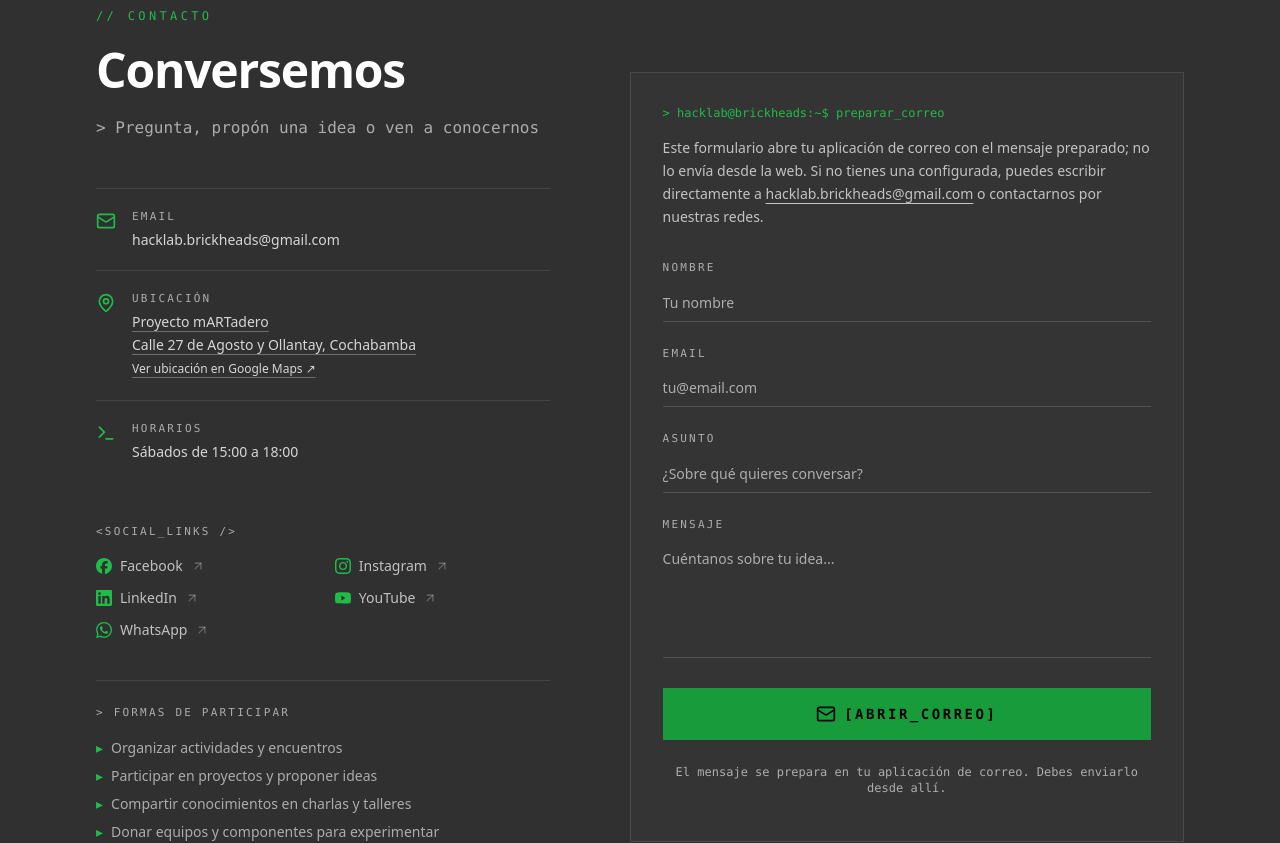
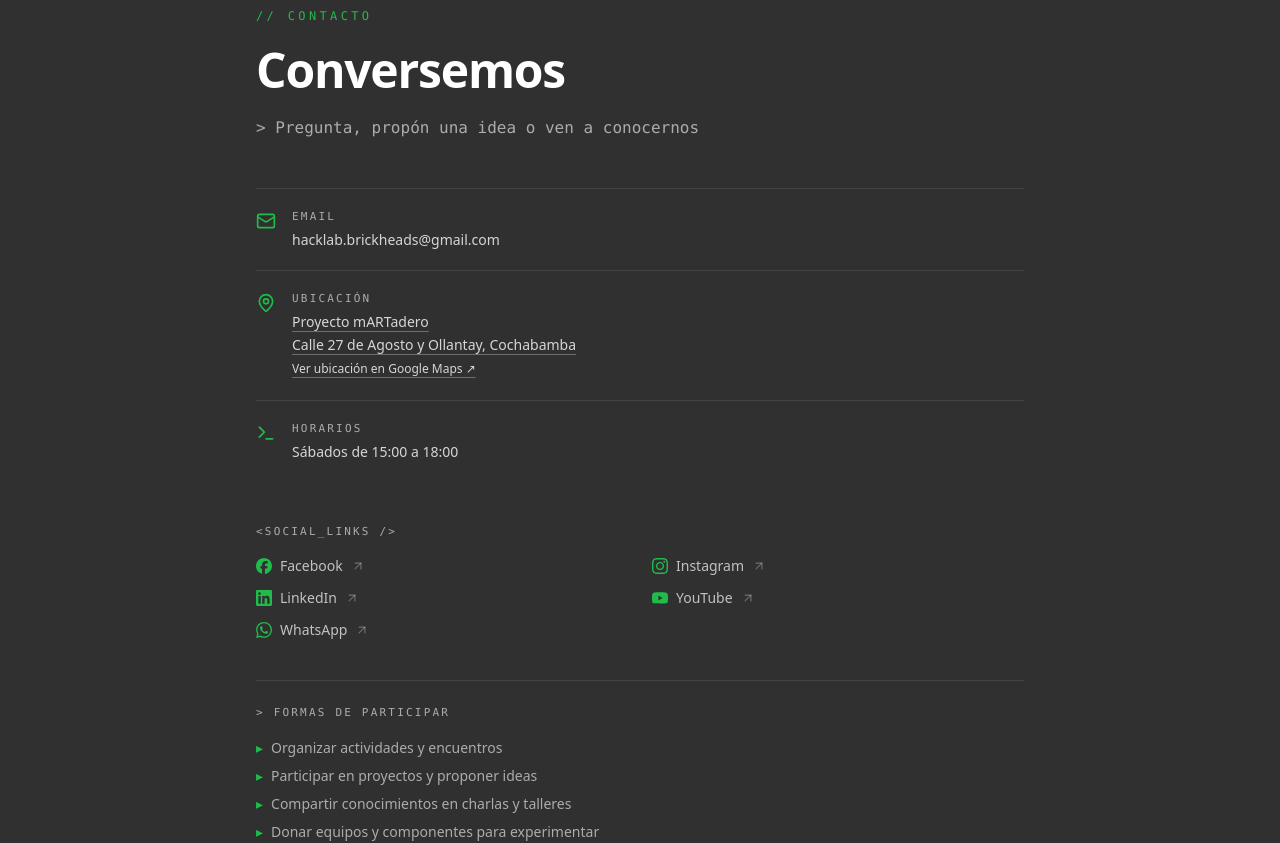
Before and after one commit to HackLab-BrickHeads-Cochabamba/website, a Nuxt app: page / in a window 1280 px wide. Shown: the part 4600-5443 px from the top of the page. Built offline with nearby package versions, Linux system fonts and the light colour scheme.

Commit message:
refactor(contact): eliminar formulario y simplificar distribución

```diff
--- a/src/components/site/Contact.vue
+++ b/src/components/site/Contact.vue
@@ -5,26 +5,7 @@ import {
   MapPin,
   Terminal,
 } from "lucide-vue-next";
-import { reactive } from "vue";
 import { socialLinks } from "~/data/social-links";
-
-const formData = reactive({
-  name: "",
-  email: "",
-  subject: "",
-  message: "",
-});
-
-const handleOpenEmail = () => {
-  const recipient = "hacklab.brickheads@gmail.com";
-  const subject = encodeURIComponent(formData.subject || "Contacto desde HackLab");
-  const body = encodeURIComponent(
-    `Nombre: ${formData.name}\nEmail: ${formData.email}\n\nMensaje:\n${formData.message}`,
-  );
-  window.location.href = `mailto:${recipient}?subject=${subject}&body=${body}`;
-};
-
-
 
 const opportunities = [
   "Organizar actividades y encuentros",
@@ -40,7 +21,7 @@ const opportunities = [
     class="relative border-t border-white/5 bg-white/[0.015] py-24 sm:py-32"
   >
     <div class="mx-auto max-w-6xl px-6 lg:px-8">
-      <div class="grid gap-16 lg:grid-cols-[0.9fr_1.1fr] lg:gap-20">
+      <div class="mx-auto max-w-3xl">
         <div>
           <SiteSectionHeader
             label="// Contacto"
@@ -146,104 +127,6 @@ const opportunities = [
           </div>
         </div>
 
-        <div
-          class="border border-white/10 bg-white/[0.02] p-6 sm:p-8 lg:mt-16"
-        >
-          <p class="font-mono text-xs text-[#189C3B]">
-            > hacklab@brickheads:~$ preparar_correo
-          </p>
-
-          <p id="email-help" class="mt-4 text-sm leading-relaxed text-white/70">
-            Este formulario abre tu aplicación de correo con el mensaje preparado;
-            no lo envía desde la web. Si no tienes una configurada, puedes escribir
-            directamente a
-            <a href="mailto:hacklab.brickheads@gmail.com" class="break-all underline underline-offset-4">hacklab.brickheads@gmail.com</a>
-            o contactarnos por nuestras redes.
-          </p>
-
-          <form aria-describedby="email-help" class="mt-8 space-y-6" @submit.prevent="handleOpenEmail">
-            <div>
-              <label
-                for="name"
-                class="block font-mono text-[11px] uppercase tracking-[0.2em] text-white/60"
-              >
-                Nombre
-              </label>
-              <input
-                id="name"
-                v-model="formData.name"
-                type="text"
-                autocomplete="name"
-                required
-                class="mt-2 w-full border-b border-white/15 bg-transparent py-2 text-sm text-white placeholder:text-white/60 focus:border-[#189C3B] focus:outline-none"
-                placeholder="Tu nombre"
-              />
-            </div>
-
-            <div>
-              <label
-                for="email"
-                class="block font-mono text-[11px] uppercase tracking-[0.2em] text-white/60"
-              >
-                Email
-              </label>
-              <input
-                id="email"
-                v-model="formData.email"
-                type="email"
-                autocomplete="email"
-                required
-                class="mt-2 w-full border-b border-white/15 bg-transparent py-2 text-sm text-white placeholder:text-white/60 focus:border-[#189C3B] focus:outline-none"
-                placeholder="tu@email.com"
-              />
-            </div>
-
-            <div>
-              <label
-                for="subject"
-                class="block font-mono text-[11px] uppercase tracking-[0.2em] text-white/60"
-              >
-                Asunto
-              </label>
-              <input
-                id="subject"
-                v-model="formData.subject"
-                type="text"
-                class="mt-2 w-full border-b border-white/15 bg-transparent py-2 text-sm text-white placeholder:text-white/60 focus:border-[#189C3B] focus:outline-none"
-                placeholder="¿Sobre qué quieres conversar?"
-              />
-            </div>
-
-            <div>
-              <label
-                for="message"
-                class="block font-mono text-[11px] uppercase tracking-[0.2em] text-white/60"
-              >
-                Mensaje
-              </label>
-              <textarea
-                id="message"
-                v-model="formData.message"
-                rows="5"
-                required
-                class="mt-2 w-full resize-none border-b border-white/15 bg-transparent py-2 text-sm text-white placeholder:text-white/60 focus:border-[#189C3B] focus:outline-none"
-                placeholder="Cuéntanos sobre tu idea..."
-              ></textarea>
-            </div>
-
-            <button
-              type="submit"
-              class="inline-flex w-full items-center justify-center gap-2 bg-[#189C3B] px-6 py-4 font-mono text-sm font-bold uppercase tracking-[0.18em] text-[#000] transition-colors hover:bg-[#20BC4A]"
-            >
-              <Mail class="h-5 w-5" />
-              {{ "[ABRIR_CORREO]" }}
-            </button>
-
-            <p class="text-center font-mono text-xs text-white/60">
-              El mensaje se prepara en tu aplicación de correo. Debes enviarlo desde allí.
-            </p>
-          </form>
-        </div>
       </div>
     </div>
   </section>
```
